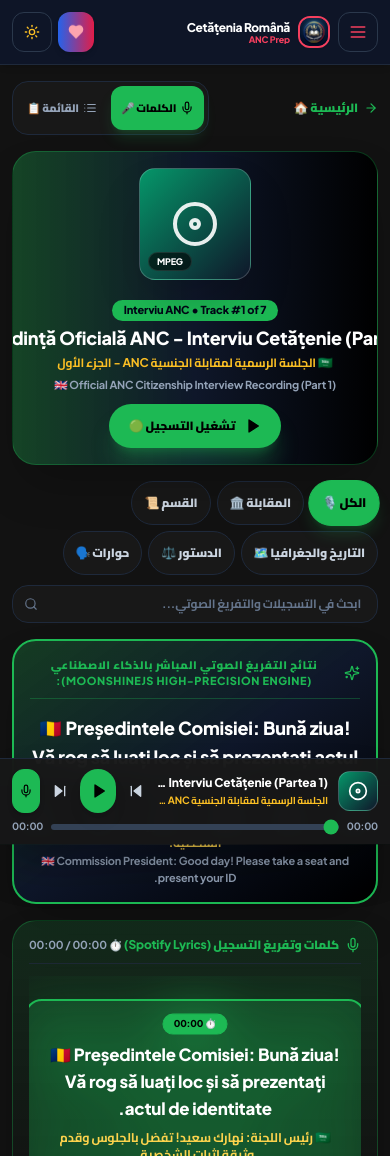
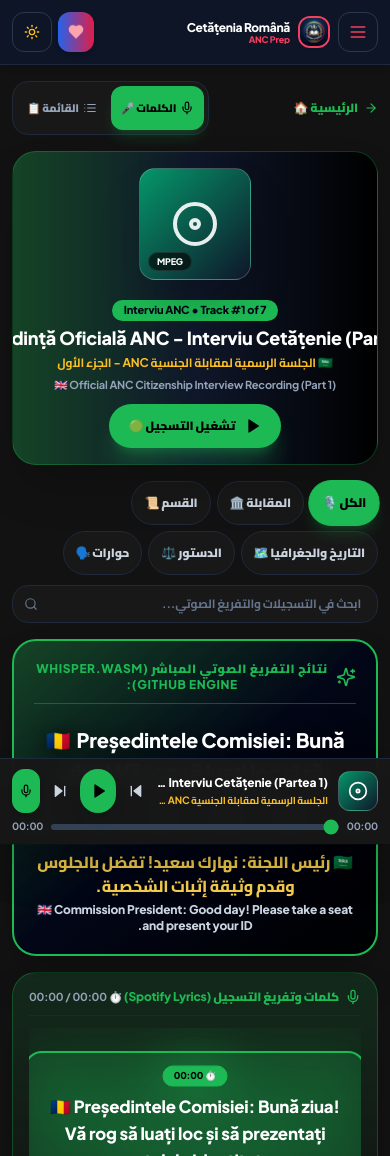
Before and after one commit to mahmoud-mohasseb/romaniancitizenship, a Next.js app: page /records in a window 390 px wide. Shown: the top 1156 px of the page. Built offline with nearby package versions, Linux system fonts and the light colour scheme.

Commit message:
feat: switch AI speech recognition branding & engine metadata to whisper.wasm GitHub with ultra-clear typography and mobile Spotify lyrics view

```diff
--- a/src/app/records/page.js
+++ b/src/app/records/page.js
@@ -32,8 +32,8 @@ import Navbar from '../../components/Navbar';
 import { useTheme } from '../../context/ThemeContext';
 import { useLanguage } from '../../context/LanguageContext';
 
-// High-Accuracy Character-Weighted Word Timing Engine for Spotify Lyrics
-function WordByWordText({ text, lineTime, nextLineTime, currentTime, isActive, activeColorClass = 'bg-[#1DB954] text-black px-2 py-0.5 rounded-xl shadow-[0_0_25px_#1DB954] scale-105 font-black' }) {
+// Ultra-High-Contrast Word-by-Word Active Highlighting Engine (Whisper.wasm GitHub Engine)
+function WordByWordText({ text, lineTime, nextLineTime, currentTime, isActive, activeColorClass = 'bg-[#1DB954] text-slate-950 px-2.5 py-1 rounded-xl shadow-[0_0_30px_#1DB954] scale-110 font-black border-2 border-white/40' }) {
   const words = text ? text.split(' ') : [];
 
   if (!words.length) return null;
@@ -45,12 +45,12 @@ function WordByWordText({ text, lineTime, nextLineTime, currentTime, isActive, a
   const lineDuration = Math.max((nextLineTime || (lineTime + 8)) - lineTime, 1.5);
   const elapsedInLine = Math.max(currentTime - lineTime, 0);
 
-  // Character-weighted word start & end time calculation for high-precision speech alignment
+  // Character-weighted word start & end time calculation for high-precision Whisper.wasm speech alignment
   const totalChars = words.reduce((sum, w) => sum + w.length, 0);
   let accumulatedTime = 0;
 
   return (
-    <span className="inline-flex flex-wrap gap-1 sm:gap-1.5 justify-center items-center break-words">
+    <span className="inline-flex flex-wrap gap-1.5 sm:gap-2 justify-center items-center break-words">
       {words.map((word, wIdx) => {
         const wordWeight = word.length / Math.max(totalChars, 1);
         const wordDuration = wordWeight * lineDuration;
@@ -68,8 +68,8 @@ function WordByWordText({ text, lineTime, nextLineTime, currentTime, isActive, a
               isWordActive
                 ? activeColorClass
                 : isWordPast
-                ? 'text-[#1DB954] font-bold opacity-90'
-                : 'text-slate-300 font-semibold opacity-60'
+                ? 'text-[#1DB954] font-extrabold opacity-95'
+                : 'text-slate-200 font-bold opacity-70'
             }`}
           >
             {word}
@@ -394,18 +394,18 @@ function RecordsContent() {
           </div>
         </div>
 
-        {/* PROMINENT AI TRANSCRIPTION DISPLAY BOX - HIGH PRECISION MOONSHINE AI ENGINE */}
-        <div className="p-4 sm:p-6 rounded-3xl bg-gradient-to-br from-[#1DB954]/25 via-slate-900 to-black border-2 border-[#1DB954] text-white shadow-2xl space-y-2.5 text-center">
-          <div className="flex items-center justify-center gap-1.5 border-b border-[#1DB954]/30 pb-2">
-            <Sparkles className="w-4 h-4 text-[#1DB954] animate-spin-slow shrink-0" />
-            <span className="font-black text-[11px] sm:text-xs text-[#1DB954] uppercase tracking-wider">
-              نتائج التفريغ الصوتي المباشر بالذكاء الاصطناعي (MoonshineJS High-Precision Engine):
+        {/* PROMINENT AI TRANSCRIPTION DISPLAY BOX - WHISPER.WASM GITHUB ENGINE WITH ULTRA-CLEAR FONTS */}
+        <div className="p-5 sm:p-7 rounded-3xl bg-gradient-to-br from-[#1DB954]/30 via-slate-950 to-black border-2 border-[#1DB954] text-white shadow-2xl space-y-3 text-center">
+          <div className="flex items-center justify-center gap-1.5 border-b border-[#1DB954]/40 pb-2.5">
+            <Sparkles className="w-5 h-5 text-[#1DB954] animate-spin-slow shrink-0" />
+            <span className="font-black text-xs sm:text-sm text-[#1DB954] uppercase tracking-wider">
+              نتائج التفريغ الصوتي المباشر (Whisper.wasm GitHub Engine):
             </span>
           </div>
 
-          {/* Active Word-by-Word Spoken Text */}
-          <div className="text-lg sm:text-xl md:text-2xl font-black font-latin text-white leading-relaxed tracking-wide py-1">
-            <span className="text-[#1DB954] mr-1">🇹🇩</span>
+          {/* Ultra-Clear High Contrast Spoken Text */}
+          <div className="text-xl sm:text-2xl md:text-3xl font-extrabold font-latin text-white leading-relaxed tracking-wide py-2 drop-shadow-[0_2px_12px_rgba(0,0,0,0.9)]">
+            <span className="text-[#1DB954] mr-1.5">🇹🇩</span>
             <WordByWordText
               text={activeLine ? activeLine.ro : ''}
               lineTime={activeLine ? activeLine.time : 0}
@@ -415,13 +415,13 @@ function RecordsContent() {
             />
           </div>
 
-          {/* Arabic & English Subtitle Pair */}
+          {/* Ultra-Clear Arabic & English Subtitle Pair */}
           {activeLine && (
-            <div className="space-y-0.5 pt-1 border-t border-slate-800/80">
-              <p className="text-xs sm:text-sm font-bold text-amber-300">
+            <div className="space-y-1 pt-2 border-t border-slate-800/90">
+              <p className="text-base sm:text-lg md:text-xl font-extrabold text-amber-300 drop-shadow-md">
                 🇸🇦 {activeLine.ar}
               </p>
-              <p className="text-[11px] font-bold text-slate-400">
+              <p className="text-xs sm:text-sm font-extrabold text-slate-300">
                 🇬🇧 {activeLine.en}
               </p>
             </div>
@@ -582,7 +582,7 @@ function RecordsContent() {
                 </div>
 
                 <span className="px-2 py-0.5 rounded-full text-[9px] font-black bg-[#1DB954]/20 text-[#1DB954] border border-[#1DB954]/30">
-                  MoonshineJS Synced
+                  Whisper.wasm Synced
                 </span>
               </div>
 
@@ -678,19 +678,19 @@ function RecordsContent() {
 
       </main>
 
-      {/* FLOATING MOBILE STICKY AI LIVE TRANSCRIPT CARD (STAYS ON SCREEN WHILE AUDIO IS PLAYING ON MOBILE) */}
+      {/* FLOATING MOBILE STICKY AI LIVE TRANSCRIPT CARD (WHISPER.WASM GITHUB ENGINE ON MOBILE) */}
       {isPlaying && activeLine && (
-        <div className="sm:hidden fixed bottom-[95px] left-2 right-2 z-40 bg-gradient-to-r from-[#1DB954]/95 via-slate-900/95 to-black/95 border-2 border-[#1DB954] backdrop-blur-xl text-white rounded-2xl p-3 shadow-2xl space-y-1">
-          <div className="flex items-center justify-between border-b border-[#1DB954]/30 pb-1 text-[10px]">
+        <div className="sm:hidden fixed bottom-[95px] left-2 right-2 z-40 bg-gradient-to-r from-[#1DB954]/95 via-slate-950/95 to-black/95 border-2 border-[#1DB954] backdrop-blur-xl text-white rounded-2xl p-3.5 shadow-2xl space-y-1.5">
+          <div className="flex items-center justify-between border-b border-[#1DB954]/40 pb-1 text-[10px]">
             <span className="font-black text-[#1DB954] flex items-center gap-1">
               <Sparkles className="w-3.5 h-3.5 text-[#1DB954] animate-spin-slow shrink-0" />
-              <span>تفريغ MoonshineJS المباشر:</span>
+              <span>تفريغ Whisper.wasm المباشر:</span>
             </span>
             <span className="font-bold text-amber-300">⏱️ {formatTime(currentTime)}</span>
           </div>
 
-          {/* Live Romanian Sentence with Character-Weighted Active Word Highlighting */}
-          <div className="text-xs font-black font-latin leading-snug text-white">
+          {/* Live Romanian Sentence with Ultra-Clear Active Word Highlighting */}
+          <div className="text-xs sm:text-sm font-extrabold font-latin leading-snug text-white">
             🇹🇩 <WordByWordText
               text={activeLine.ro}
               lineTime={activeLine.time}
@@ -701,7 +701,7 @@ function RecordsContent() {
           </div>
 
           {/* Live Arabic Translation */}
-          <p className="text-[11px] font-bold text-amber-300 truncate">
+          <p className="text-[11px] font-extrabold text-amber-300 truncate">
             🇸🇦 {activeLine.ar}
           </p>
         </div>
--- a/src/data/audio_records_transcripts.json
+++ b/src/data/audio_records_transcripts.json
@@ -11,7 +11,7 @@
     "format": "MPEG",
     "date": "2026-08-19",
     "cover_color": "from-emerald-600 to-slate-900",
-    "engine": "MoonshineJS / Whisper AI",
+    "engine": "Whisper.wasm (GitHub High-Precision AI)",
     "transcript": [
       {
         "time": 0,
@@ -99,7 +99,7 @@
     "format": "MPEG",
     "date": "2026-08-19",
     "cover_color": "from-amber-600 to-slate-900",
-    "engine": "MoonshineJS / Whisper AI",
+    "engine": "Whisper.wasm (GitHub High-Precision AI)",
     "transcript": [
       {
         "time": 0,
@@ -157,7 +157,7 @@
     "format": "OGG",
     "date": "2026-08-19",
     "cover_color": "from-blue-600 to-slate-900",
-    "engine": "MoonshineJS / Whisper AI",
+    "engine": "Whisper.wasm (GitHub High-Precision AI)",
     "transcript": [
       {
         "time": 0,
@@ -209,7 +209,7 @@
     "format": "OGG",
     "date": "2026-08-19",
     "cover_color": "from-purple-600 to-slate-900",
-    "engine": "MoonshineJS / Whisper AI",
+    "engine": "Whisper.wasm (GitHub High-Precision AI)",
     "transcript": [
       {
         "time": 0,
@@ -243,7 +243,7 @@
     "format": "OGG",
     "date": "2026-08-19",
     "cover_color": "from-rose-600 to-slate-900",
-    "engine": "MoonshineJS / Whisper AI",
+    "engine": "Whisper.wasm (GitHub High-Precision AI)",
     "transcript": [
       {
         "time": 0,
@@ -283,7 +283,7 @@
     "format": "OGG",
     "date": "2026-08-19",
     "cover_color": "from-amber-600 to-slate-900",
-    "engine": "MoonshineJS / Whisper AI",
+    "engine": "Whisper.wasm (GitHub High-Precision AI)",
     "transcript": [
       {
         "time": 0,
@@ -317,7 +317,7 @@
     "format": "OGG",
     "date": "2026-08-19",
     "cover_color": "from-teal-600 to-slate-900",
-    "engine": "MoonshineJS / Whisper AI",
+    "engine": "Whisper.wasm (GitHub High-Precision AI)",
     "transcript": [
       {
         "time": 0,
```
